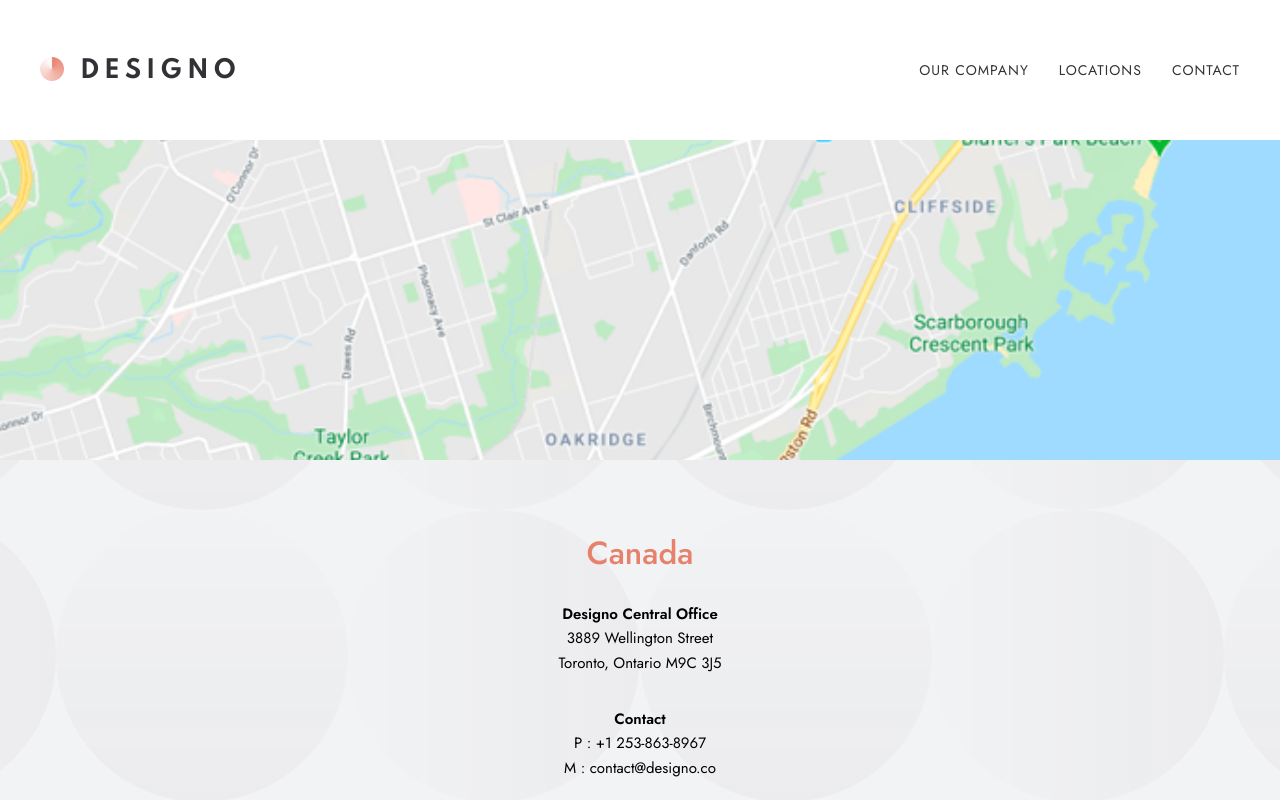
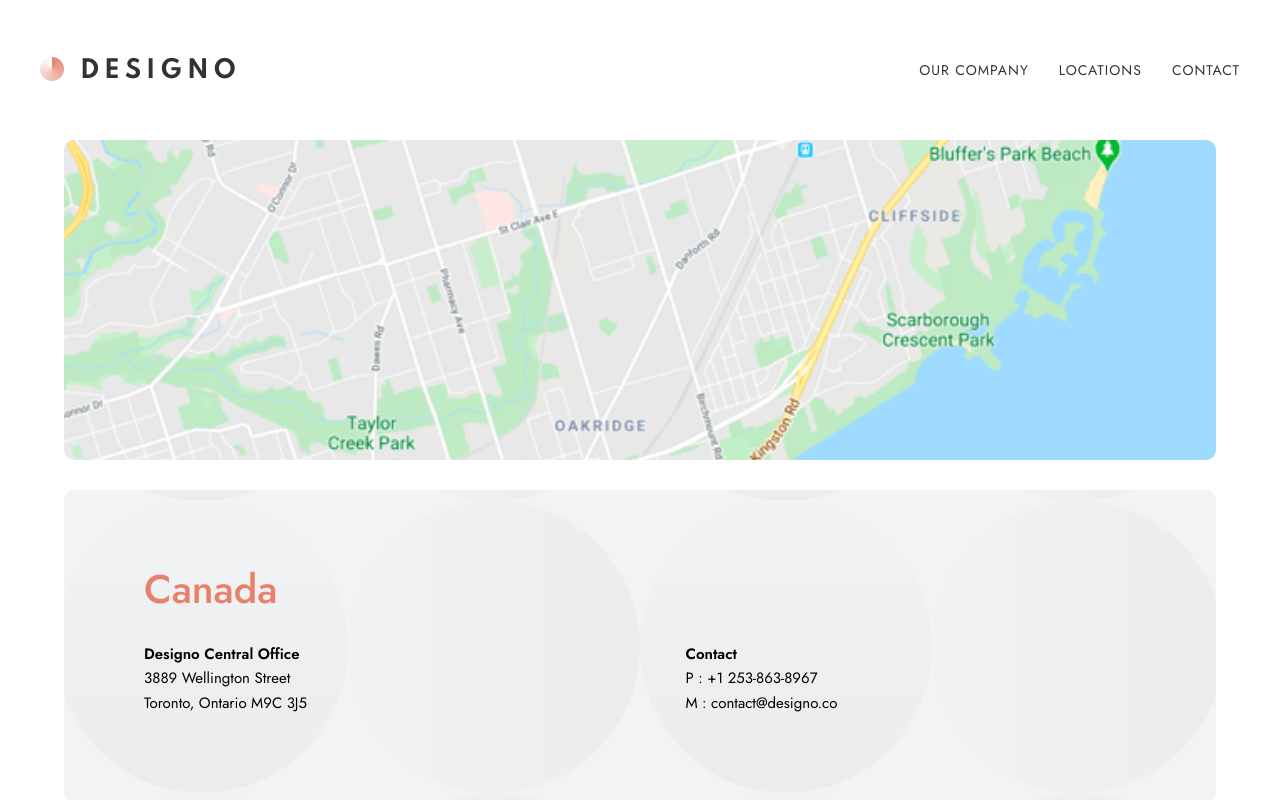
Before and after one commit to DeclanLacey/designo, an Angular app: page /locations in a window 1280 px wide. Shown: the top 800 px of the page. Built offline with nearby package versions, Linux system fonts and the light colour scheme.

Commit message:
responsive design

```diff
--- a/src/app/app/app.component.html
+++ b/src/app/app/app.component.html
@@ -1,5 +1,5 @@
 
-<div>
+<div class="app">
   <app-header></app-header>
   <div class="router-content">
     <router-outlet/>
--- a/src/app/contact-page/contact-page.component.css
+++ b/src/app/contact-page/contact-page.component.css
@@ -75,3 +75,28 @@
     letter-spacing: 1px;
     margin-top: 25px;
 }
+
+/* ///////////// media query ///////////// */
+
+@media (min-width: 700px) {
+    .contact-page-form-section {
+        background-image:url("/contact/desktop/bg-pattern-hero-desktop.svg");
+        background-position: top right 160px;
+        width: 90%;
+        margin: 0 auto;
+        border-radius: 15px;
+        align-items: flex-start;
+        padding: 50px;
+    }
+
+    .contact-page-title {
+        font-size: 4.8rem;
+    }
+
+    .contact-page-desc {
+        text-align: left;
+        font-size: 1.6rem;
+    }
+
+
+}
--- a/src/app/location-page/location-page.component.css
+++ b/src/app/location-page/location-page.component.css
@@ -52,3 +52,47 @@
     font-size: 1.5rem;
     line-height: 10px;
 }
+
+/* //////////////// media query /////////////// */
+
+@media (min-width: 700px) {
+
+    .location-page {
+        display: flex;
+        flex-direction: column;
+        align-items: center;
+        justify-content: center;
+    }
+
+    .location-container {
+        gap: 30px;
+        width: 90%;
+        margin-bottom: 100px;
+    }
+
+    .content-container {
+       display: grid;
+       grid-template-areas:
+       "title   title  "
+       "address contact";
+       padding-left: 80px;
+       border-radius: 10px;
+    }
+
+    .location-title {
+        grid-area: title;
+        text-align: left;
+        font-size: 4rem;
+        margin-bottom: 10px;
+    }
+
+    .location-page-content-container {
+        text-align: left;
+    }
+
+    .location-img {
+        border-radius: 10px;
+    }
+
+
+}
```
